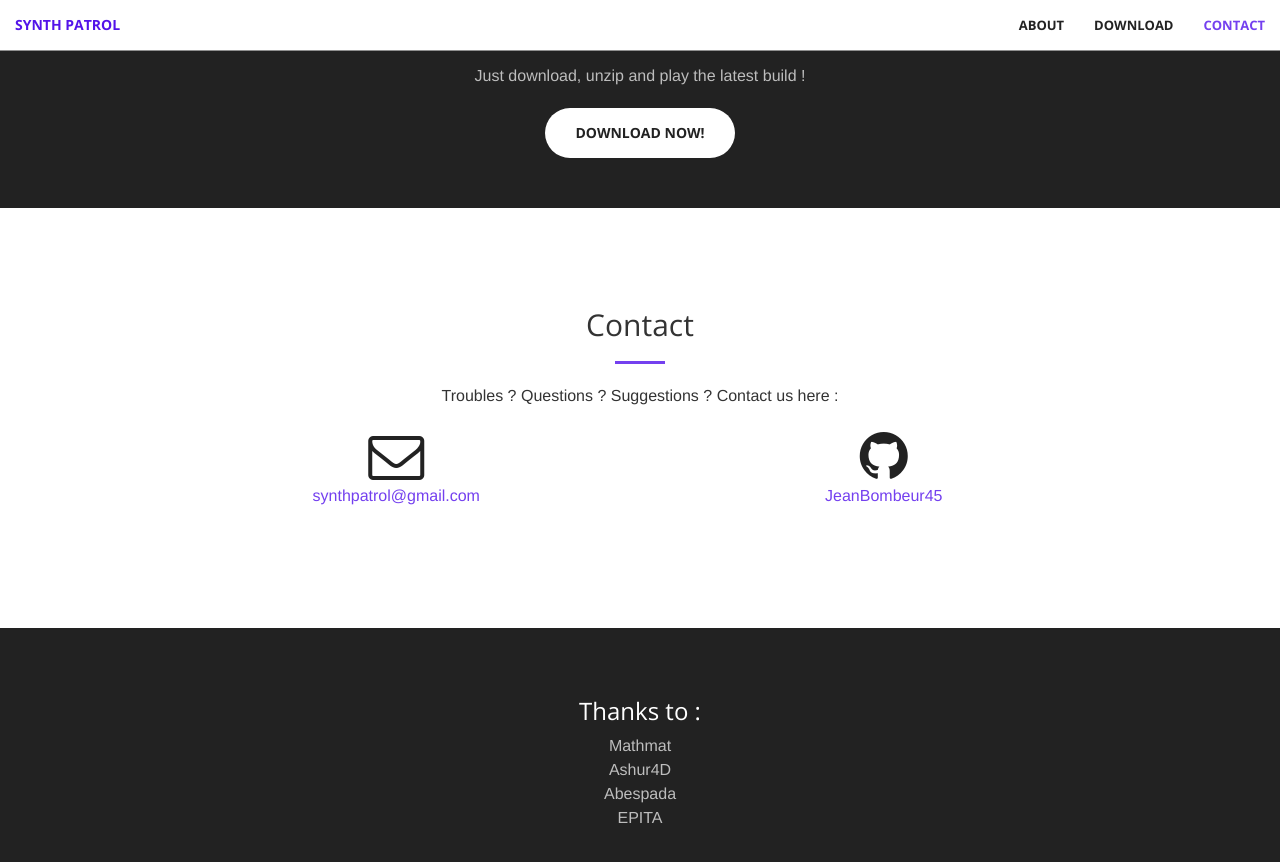
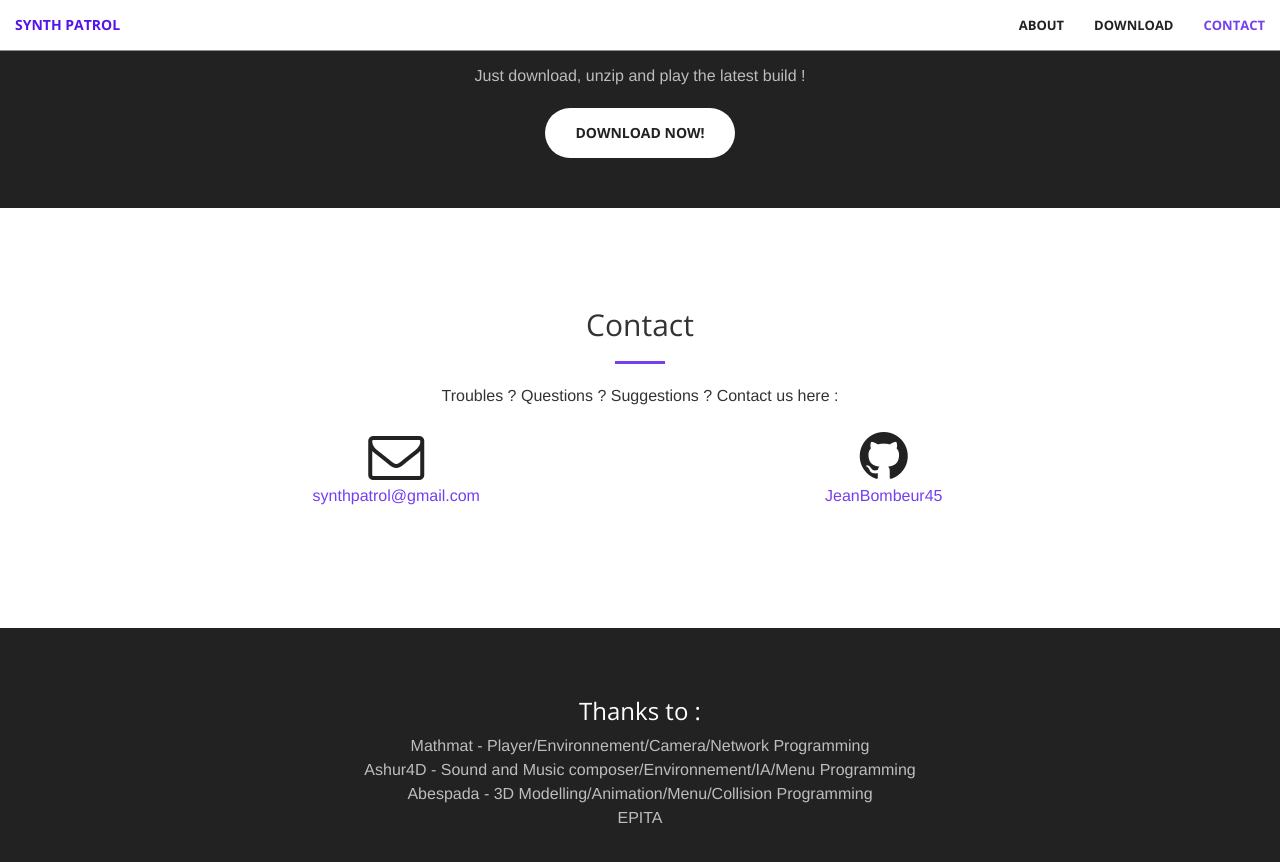
Before and after one commit to JeanBombeur45/Synth-Patrol, a Jekyll site: the page built from index.html, in a window 1280 px wide and 900 px high, scrolled down 1274 px. Shown: the top 862 px of the window. Built offline with Jekyll 4.4.1, drawn with Linux system fonts in a browser that asks for light colours.

Commit message:
Update credits.html

```diff
--- a/_includes/credits.html
+++ b/_includes/credits.html
@@ -2,9 +2,9 @@
       <div class="container text-center">
           <div class="copyrights" id="credits">
               <h3>Thanks to :</h3>
-              <p class="text-faded">Mathmat
-			  <br>Ashur4D
-			  <br>Abespada
+              <p class="text-faded">Mathmat - Player/Environnement/Camera/Network Programming
+			  <br>Ashur4D - Sound and Music composer/Environnement/IA/Menu Programming
+			  <br>Abespada - 3D Modelling/Animation/Menu/Collision Programming
 			  <br>EPITA</p>
           </div>
       </div>
```
